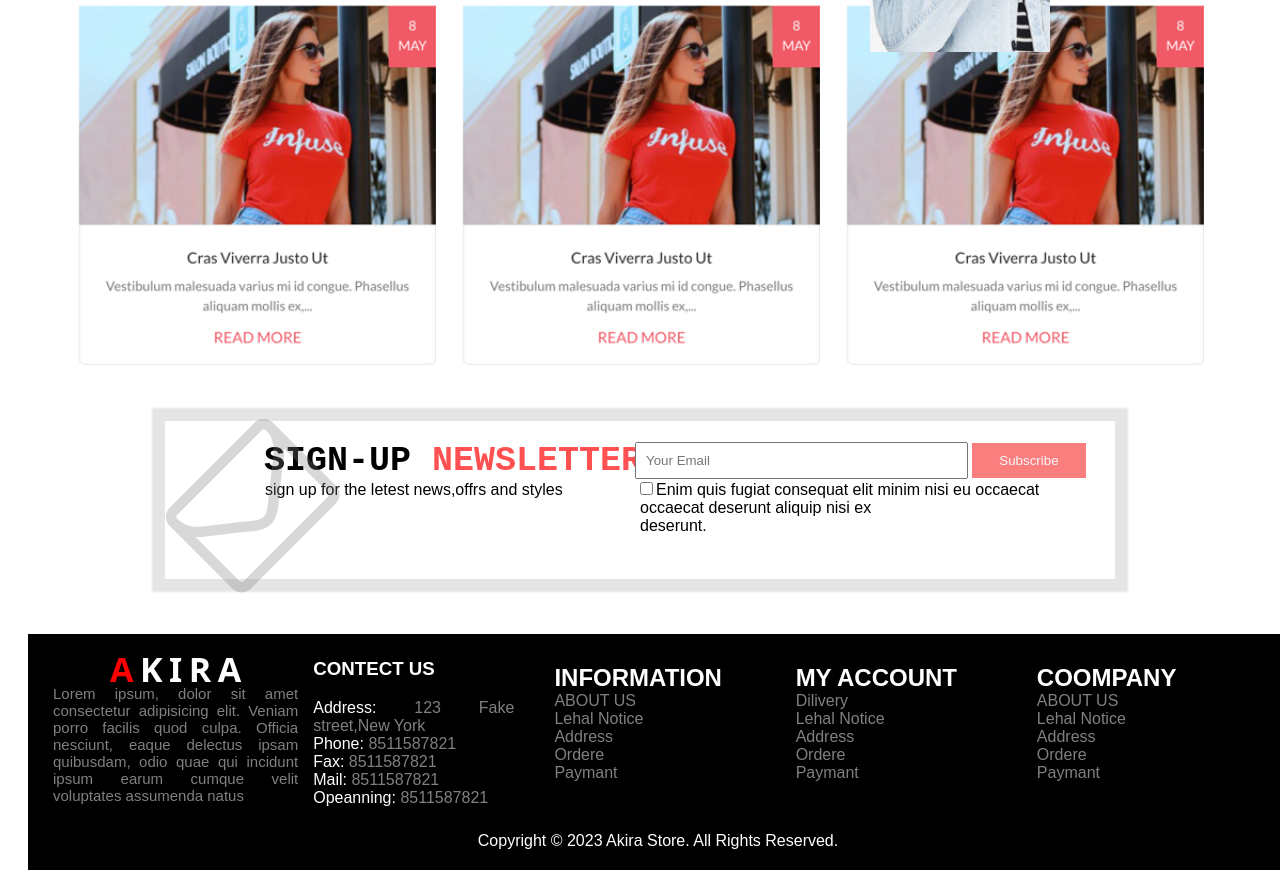
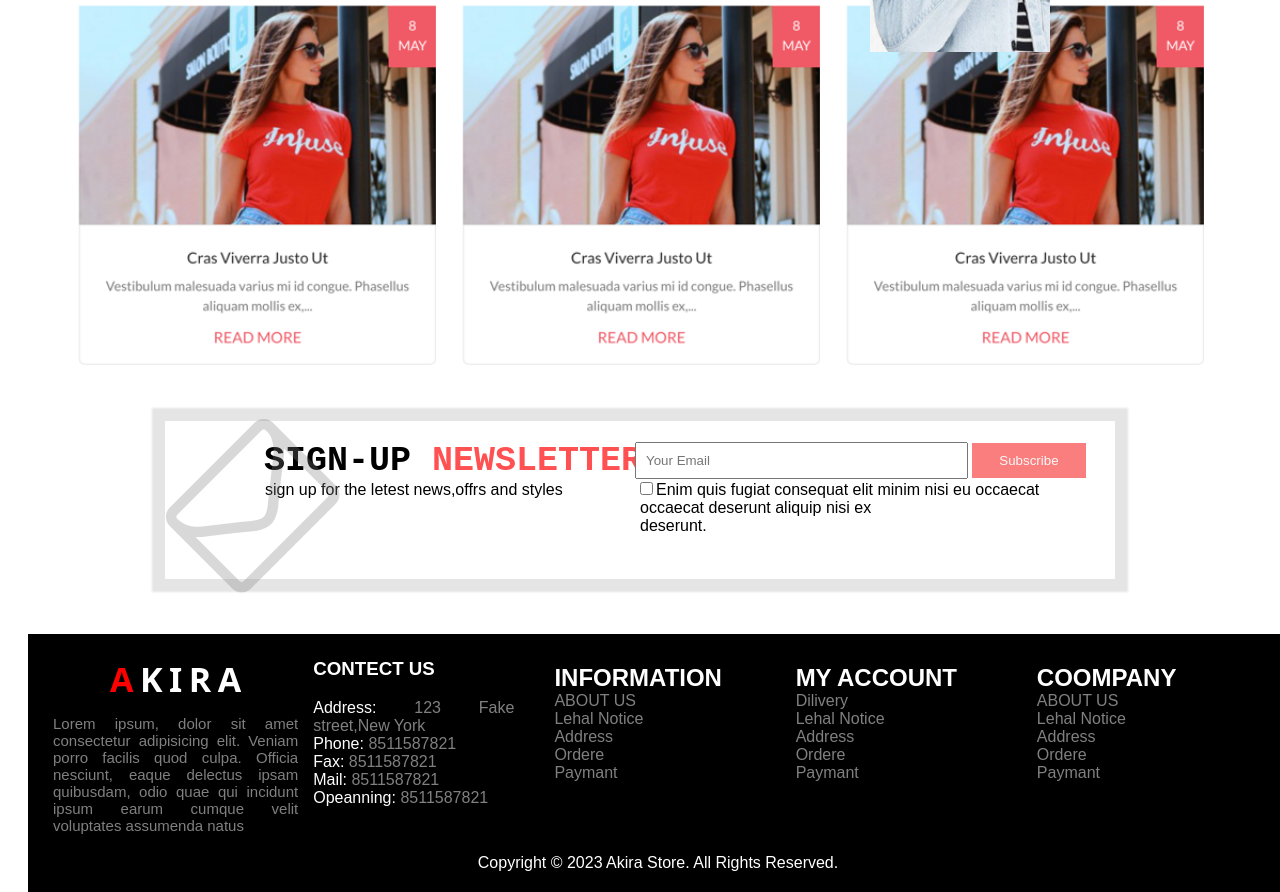
Before and after one commit to dhrurana96/akira-store, a plain HTML site: page index.html in a window 1280 px wide. Shown: the part 3813-4705 px from the top of the page. Before the commit the page ends 4683 px from the top, so only its background shows below. Drawn offline with Linux system fonts and the light colour scheme.

Commit message:
Update index.html3

```diff
--- a/index.html
+++ b/index.html
@@ -217,7 +217,7 @@
         <div class="footer-content">
             <div class="footer-section">
                 <div class="akiracontent">
-                    <div style="margin-top: -14px;">
+                    <div style="margin-top: -14px; padding: 10px; padding-bottom: 20px;">
                         <h1 class="name2" style="color: red;">A</h1>
                         <h1 class="name2">K</h1>
                         <h1 class="name2">I</h1>
@@ -288,30 +288,6 @@
     </footer>
    </div>
 
-
-
-
-
-
-
-
-
-
-
-
-
-
-
-
-
-
-
-
-
-
-
-
-
     <script src="main.js"></script>
 
 
```
